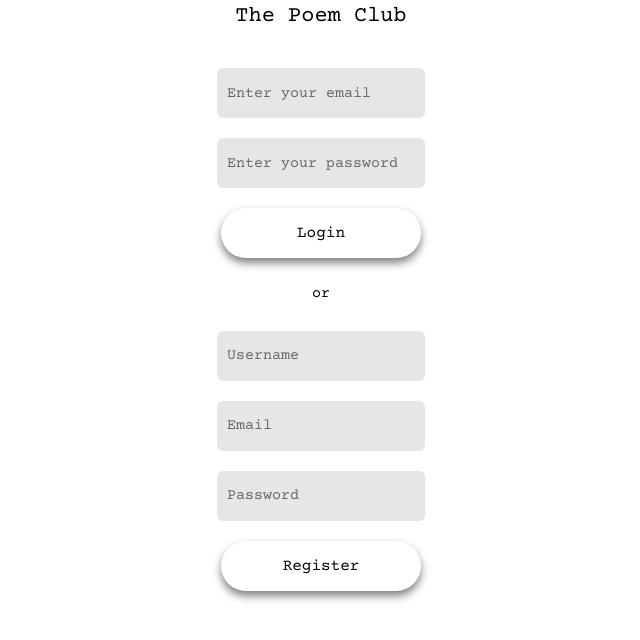
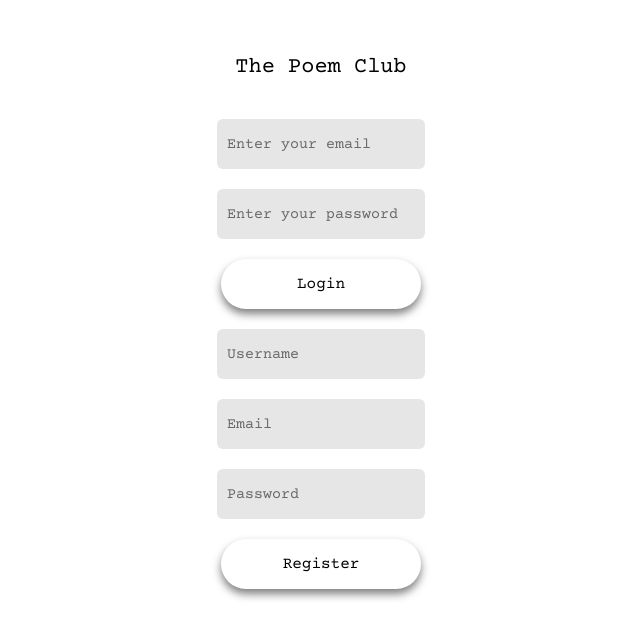
Before and after one commit to likunamatata/poetryclub, a React (Create React App) app in the folder client/: page / in a window 1280 px wide. Shown: the top 640 px of the page, without its empty margins (319-959 px from the left). Built offline with nearby package versions, Linux system fonts and the light colour scheme; the HTML template or start-up script is replaced by a standard one.

Commit message:
small final changes to MVP

```diff
--- a/client/src/App.css
+++ b/client/src/App.css
@@ -18,11 +18,12 @@ body{
 
 .header{
   text-align: center;
-  margin-bottom: 25px;
+  margin: 25px 0px;
 }
 .sub-header{
   display: flex;
   align-items: center;
+  justify-content: space-between;
 }
 .back-icon{
   flex-basis: 20%
@@ -51,7 +52,7 @@ fill: blue;
 
 .menu-container{
   text-align: right;
-  margin: 30px 30px 5px 30px ;
+  margin: 0px 30px 0px 30px ;
 }
 .material-icons.md-36 {
   font-size: 36px;
--- a/client/src/components/Header.jsx
+++ b/client/src/components/Header.jsx
@@ -45,9 +45,7 @@ export default function Header(props) {
 
   return (
     <div className="header">
-      { props.currentUser &&
-        <div className="menu-container">{moreOptionsIcon}</div>
-      }
+
       <div className='sub-header'>
         {/* BACK BTN ICON */}
         <svg
@@ -57,9 +55,14 @@ export default function Header(props) {
           <path fillRule="evenodd" clipRule="evenodd" d="M14.3994 1.24459C14.2955 1.24528 14.1959 1.28801 14.1217 1.36374L5.32171 10.0998C5.28259 10.1386 5.25145 10.1853 5.23018 10.237C5.20891 10.2887 5.19794 10.3444 5.19794 10.4006C5.19794 10.4569 5.20891 10.5125 5.23018 10.5643C5.25145 10.616 5.28259 10.6627 5.32171 10.7015L14.1217 19.4375C14.1596 19.4758 14.2044 19.506 14.2535 19.5262C14.3027 19.5464 14.3552 19.5563 14.4081 19.5553C14.4609 19.5543 14.513 19.5424 14.5614 19.5203C14.6098 19.4982 14.6535 19.4664 14.69 19.4266C14.7265 19.3869 14.7551 19.34 14.7741 19.2887C14.793 19.2374 14.802 19.1827 14.8005 19.1277C14.7991 19.0728 14.7871 19.0187 14.7654 18.9686C14.7437 18.9184 14.7127 18.8733 14.6741 18.8357L6.17715 10.4006L14.6741 1.96551C14.7332 1.90848 14.7743 1.83423 14.7921 1.75247C14.8099 1.67071 14.8036 1.58527 14.7739 1.50733C14.7442 1.4294 14.6925 1.36262 14.6257 1.31574C14.5589 1.26885 14.48 1.24405 14.3994 1.24459Z" fill="black" />
           <path fillRule="evenodd" clipRule="evenodd" d="M14.3994 1.24459C14.2955 1.24528 14.1959 1.28801 14.1217 1.36374L5.32171 10.0998C5.28259 10.1386 5.25145 10.1853 5.23018 10.237C5.20891 10.2887 5.19794 10.3444 5.19794 10.4006C5.19794 10.4569 5.20891 10.5125 5.23018 10.5643C5.25145 10.616 5.28259 10.6627 5.32171 10.7015L14.1217 19.4375C14.1596 19.4758 14.2044 19.506 14.2535 19.5262C14.3027 19.5464 14.3552 19.5563 14.4081 19.5553C14.4609 19.5543 14.513 19.5424 14.5614 19.5203C14.6098 19.4982 14.6535 19.4664 14.69 19.4266C14.7265 19.3869 14.7551 19.34 14.7741 19.2887C14.793 19.2374 14.802 19.1827 14.8005 19.1277C14.7991 19.0728 14.7871 19.0187 14.7654 18.9686C14.7437 18.9184 14.7127 18.8733 14.6741 18.8357L6.17715 10.4006L14.6741 1.96551C14.7332 1.90848 14.7743 1.83423 14.7921 1.75247C14.8099 1.67071 14.8036 1.58527 14.7739 1.50733C14.7442 1.4294 14.6925 1.36262 14.6257 1.31574C14.5589 1.26885 14.48 1.24405 14.3994 1.24459Z" fill="black" />
         </svg>
-        <Link to="/" className="title">The Poem Club</Link>
+
+        { props.currentUser &&
+        <div className="menu-container">{moreOptionsIcon}</div>
+        }
+
 
       </div>
+      <Link to="/" className="title">The Poem Club</Link>
       { !props.mainOptions ?
         <PoemLargeModal
           poemLargeOptions={props.poemLargeOptions}
--- a/client/src/components/Landing.jsx
+++ b/client/src/components/Landing.jsx
@@ -22,7 +22,6 @@ export default function Landing(props) {
         history={history}
         formData={loginFormData}
       />
-      <p> or </p>
       <Register
         handleChange={registerHandleChange}
         handleRegister={handleRegister}
--- a/client/src/components/widgets/PoemLarge.jsx
+++ b/client/src/components/widgets/PoemLarge.jsx
@@ -2,6 +2,7 @@ import React, { Component } from "react";
 import styles from "../../styles/Poem.module.css";
 import { getOnePoem } from "../../services/poem-helpers";
 import { likePoem, getPoemLikes } from "../../services/like-helpers";
+import { Link } from 'react-router-dom'
 
 export default class PoemLarge extends Component {
   constructor(props) {
@@ -11,6 +12,7 @@ export default class PoemLarge extends Component {
       heartClass: styles.unliked,
       alert: "",
     };
+    console.log(props, this.state)
   }
 
   componentDidMount = async () => {
@@ -40,15 +42,16 @@ export default class PoemLarge extends Component {
 
   askToLogin = async () => {
     this.setState({
-      alert: <p>Gotta login first</p>,
+      alert: <p>You need to login first</p>,
     });
   };
 
   render() {
+    console.log(this.props, this.state)
     const { currentUser, poem_id} = this.props;
     const { heartClass, likes, alert} = this.state;
 
-    const { title, username, created_at } = !this.state.poem ? "" : this.state.poem;
+    const { title, username, created_at, user_id } = !this.state.poem ? "" : this.state.poem;
     let parsed_text = null;
     let date = !created_at? '' : new Date(created_at)
     let date_text= !date? '': `${date.getMonth()}.${date.getDate()}.${date.getFullYear()}`
@@ -71,7 +74,9 @@ export default class PoemLarge extends Component {
     return (
       <div className={styles.poem}>
         <div className={styles.poemHeader}>
-          <p className={styles.poemAuthor}>@{username}</p>
+          <Link to={`/authors/${user_id}`}>
+            <p className={styles.poemAuthor}>@{username}</p>
+          </Link>
           <p>{date_text}</p>
         </div>
         <h3>{title}</h3>
--- a/client/src/components/widgets/PoemSmall.jsx
+++ b/client/src/components/widgets/PoemSmall.jsx
@@ -65,8 +65,8 @@ export default class PoemSmall extends Component {
       <div className={styles.poem}>
         <Link to={poem.poem_id ? `/poems/${poem.poem_id}` : `/poems/${poem.id}`}>
           <p className={styles.poemTitle}>{poem.title}</p>
+          <p className={styles.poemSnippet}>{`${first_line}...`}</p>
         </Link>
-        <p className={styles.poemSnippet}>{`${first_line}...`}</p>
         <Link to={`/authors/${poem.user_id}`}>
           <p className={styles.poemAuthor}>{`@${poem.username}`}</p>
        </Link>
```
